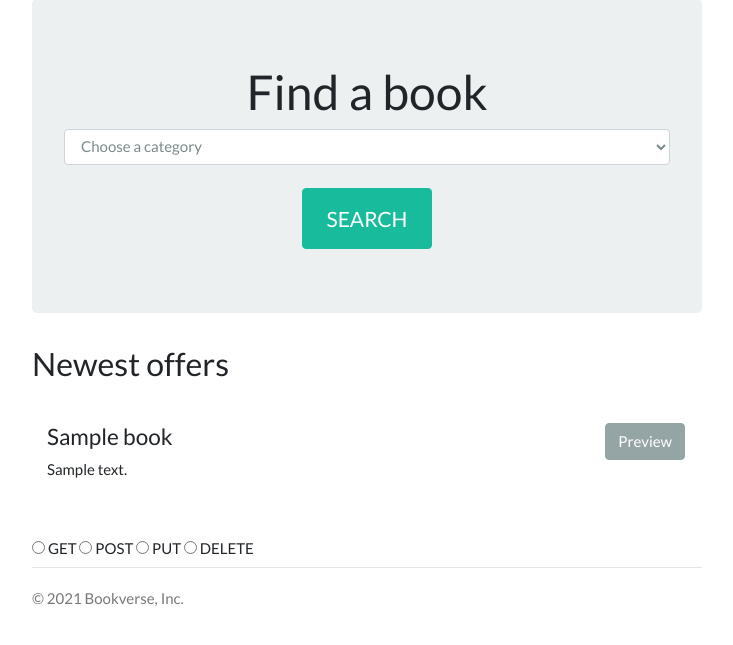
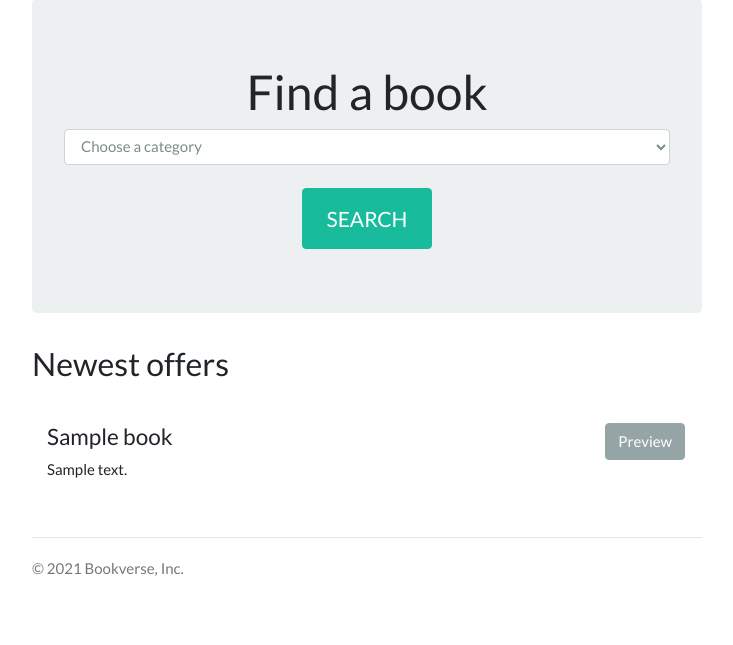
Before and after one commit to TanjaGagic/php-beginnings, a PHP site: page / in a window 1280 px wide. Shown: the part 112-757 px from the top of the page, without its empty margins (273-1006 px from the left). Run offline with PHP 8.4, Linux system fonts and the light colour scheme; data comes from the database, SQL or seed files in the repository; tables that the repository leaves empty hold one stand-in row (values such as "Sample post"); some libraries are stand-ins or nearby versions.

Commit message:
change in frontpage

```diff
--- a/templates/book-view.php
+++ b/templates/book-view.php
@@ -1,6 +1,6 @@
 <?php include 'inc/header.php';?>
 <h2 class="page-header"><?php echo $book -> book_title; ?></h2>
-<small>Objavio <?php echo $book -> author;?> on <?php echo $book-> post_date;?></small>
+<small>Written by <?php echo $book -> author;?> on <?php echo $book-> post_date;?></small>
 <hr>
 <p class="lead"><?php echo $book -> description; ?></p>
 <ul class="list-group">
@@ -11,6 +11,8 @@
 <br><br>
 <a href="index.php">Go back</a>
 <br><br>
+
+
 <div class="well">
     <a href="edit.php?id=<?php echo $book -> id ?>" class="btn btn-success">Edit</a>
 
--- a/templates/frontpage.php
+++ b/templates/frontpage.php
@@ -26,24 +26,13 @@
     </div>
 
 
-    <div id="http_zahtev">
-            <input type="radio" name="http_zahtev" id="get" value="get">
-            <label for="get">GET</label>
-            <input type="radio" name="http_zahtev" id="post" value="post">
-            <label for="post">POST</label>
-            <input type="radio" name="http_zahtev" id="put" value="put">
-            <label for="put">PUT</label>
-            <input type="radio" name="http_zahtev" id="delete" value="delete">
-            <label for="delete">DELETE</label>
-        </div>
-
 
     <?php endforeach;?>
     <script type="text/javascript" src="http://ajax.googleapis.com/ajax/libs/jquery/1.5.1/jquery.min.js"></script>
 
             <script type="text/javascript">
 
-          /*  $(document).ready(function(){
+            $(document).ready(function(){
                 $('a#button').click(function(){
                     $.ajax({
                         url: this.href,
@@ -54,6 +43,6 @@
                         }
                     });
                 });
-            }); */
+            });
 </script>
 <?php include 'inc/footer.php';?>
```
